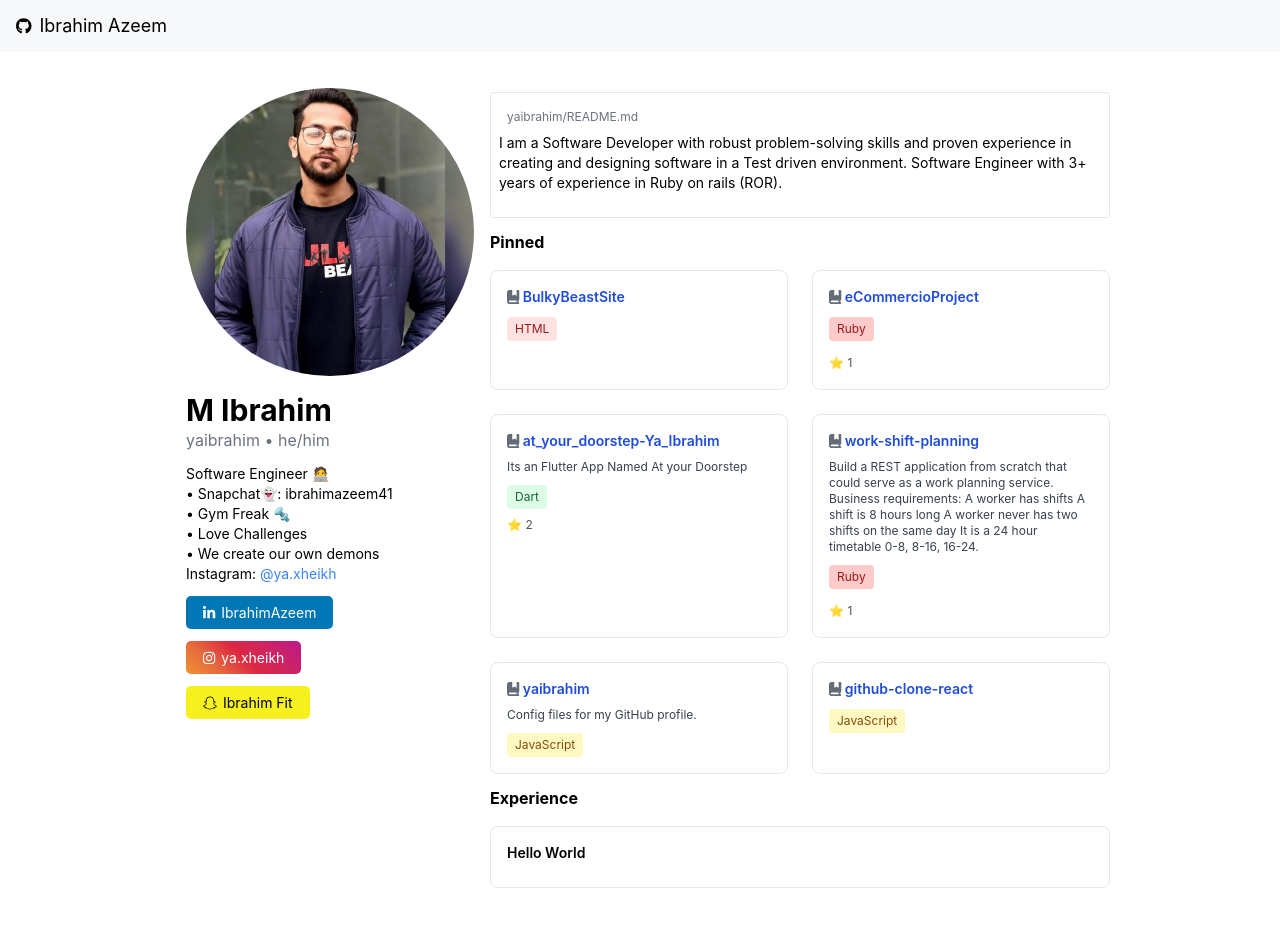
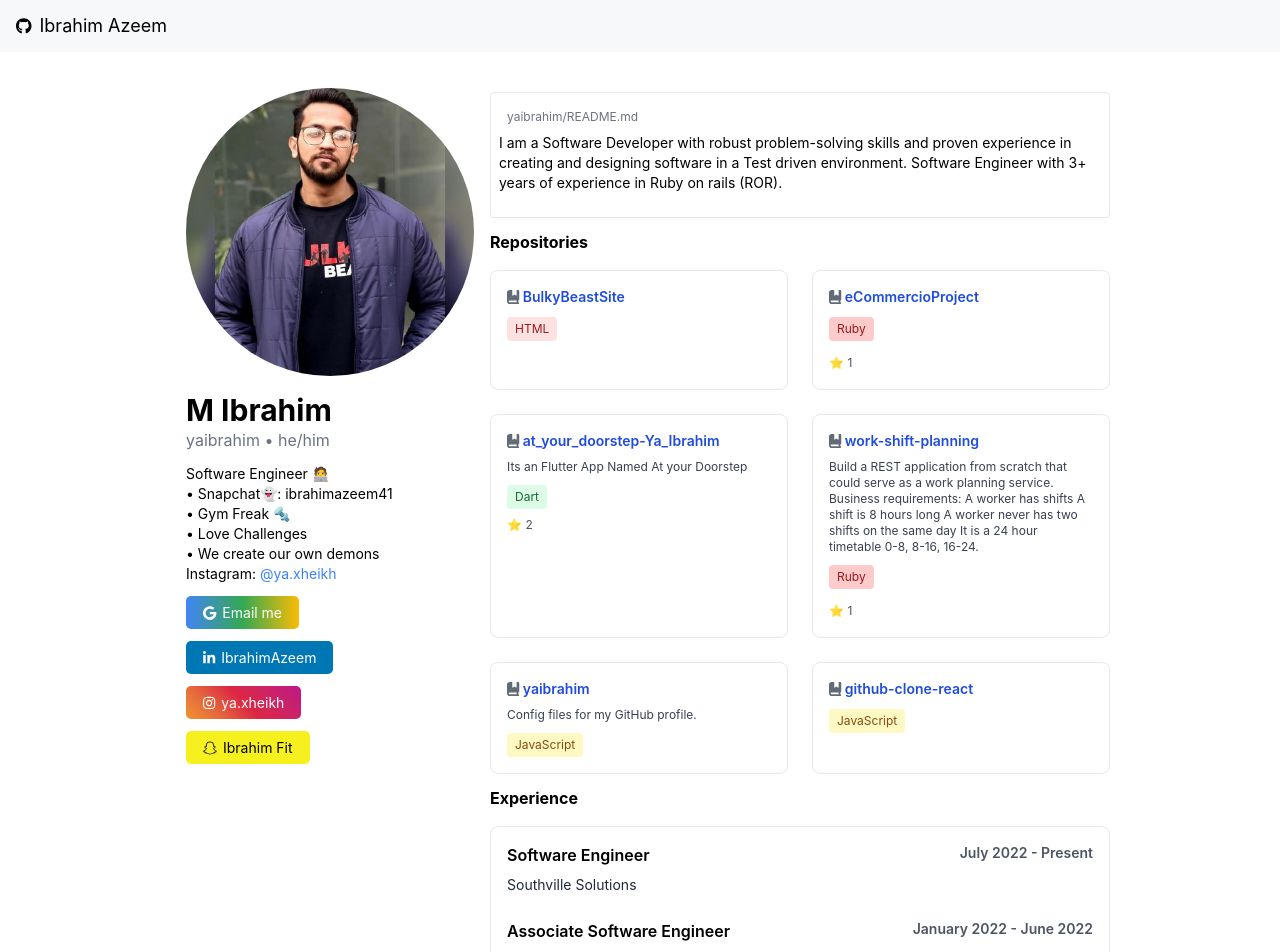
Before and after one commit to yaibrahim/github-clone-react, a React (Create React App) app: page / in a window 1280 px wide. Shown: the top 952 px of the page. Before the commit the page ends 908 px from the top, so only its background shows below. Built offline with nearby package versions, Linux system fonts and the light colour scheme.

Commit message:
added experience tab and added email me button

```diff
--- a/src/App.js
+++ b/src/App.js
@@ -1,10 +1,12 @@
 import "./App.css";
 import ReposCard from "./components/ReposCard";
 import SocialButton from "./components/SocialButton";
+import ExperienceTab from "./components/ExperienceTab"
 import avatar from "../src/assets/avatar2.jpeg";
 import { faLinkedinIn } from "@fortawesome/free-brands-svg-icons";
 import { faInstagram } from "@fortawesome/free-brands-svg-icons";
 import { faSnapchat } from "@fortawesome/free-brands-svg-icons";
+import { faGoogle } from "@fortawesome/free-brands-svg-icons";
 
 function App(props) {
   return (
@@ -40,6 +42,14 @@ function App(props) {
               </span>
             </p>
             <SocialButton
+              name=" Email me"
+              icon={faGoogle}
+              link={`mailto:${"ibrahimazeem41@gmail.com"}?subject=${"Hello Ibrahim"}`}
+              style={{
+                background: "linear-gradient(to right, #4285f4, #34a853 50%, #fbbc05 100%, #ea4335)"
+              }}
+            />
+            <SocialButton
               name=" IbrahimAzeem"
               icon={faLinkedinIn}
               link="https://www.linkedin.com/in/ibrahim-cs1/"
@@ -74,7 +84,7 @@ function App(props) {
               </p>
             </div>
             <div className="container mx-auto">
-              <h1 className="text-m font-bold mb-4 text-left pt-3">Pinned</h1>
+              <h1 className="text-base font-bold mb-4 text-left pt-3">Repositories</h1>
               <div className="grid grid-cols-1 md:grid-cols-2 gap-6 overflow-auto">
                 <ReposCard
                   name={"BulkyBeastSite"}
@@ -153,11 +163,11 @@ function App(props) {
                   </span>
                 </ReposCard>
               </div>
-              <h1 className="text-m font-bold mb-4 text-left pt-3">Experience</h1>
+              <h1 className="text-base font-bold mb-4 text-left pt-3">Experience</h1>
               <div class="bg-white p-4 rounded-lg border text-left">
-                    <h2 class="text-sm font-semibold mb-2">
-                        Hello World
-                    </h2>
+                    <ExperienceTab designation={"Software Engineer"} company={"Southville Solutions"} date={"July 2022 - Present"}/>
+                    <ExperienceTab designation={"Associate Software Engineer"} company={"Devntech Pvt Ltd"} date={"January 2022 - June 2022"}/>
+                    <ExperienceTab designation={"Software Developer"} company={"WorldSrc (Freelance - Remote)"} date={"November 2020 - November 2021"}/>
               </div>
             </div>
           </div>
--- /dev/null
+++ b/src/components/ExperienceTab.js
@@ -0,0 +1,19 @@
+function ExperienceTab({designation, company, date}) {
+    return(
+        <div class="pb-4">
+            <div class="justify-between flex">
+            <h2 class="text-base font-semibold mb-2">
+                {designation}
+            </h2>
+            <h2 class="text-sm font-semibold mb-2 text-gray-600">
+                {date}
+            </h2>
+            </div>
+            <h2 class="text-sm mb-2 text-gray-800">
+                {company}
+            </h2>
+        </div>
+    );
+}
+
+export default ExperienceTab;
--- a/src/components/SocialButton.js
+++ b/src/components/SocialButton.js
@@ -1,13 +1,16 @@
 import { FontAwesomeIcon } from "@fortawesome/react-fontawesome";
 
 function SocialButton({ name, link, icon, style, color }) {
+
+    const handleClick = () => {
+        window.open(link, '_blank', 'noopener,noreferrer');
+    };
+
     return (
       <div className="pt-3">
-        <a href={link} target="_blank" rel="noopener noreferrer">
-          <button className="social-button" style={style}>
+          <button className="social-button" style={style} onClick={handleClick}>
             <FontAwesomeIcon icon={icon} color={color ? color : "white"} className="mr-2" /> {name}
           </button>
-        </a>
       </div>
     );
   }
```
